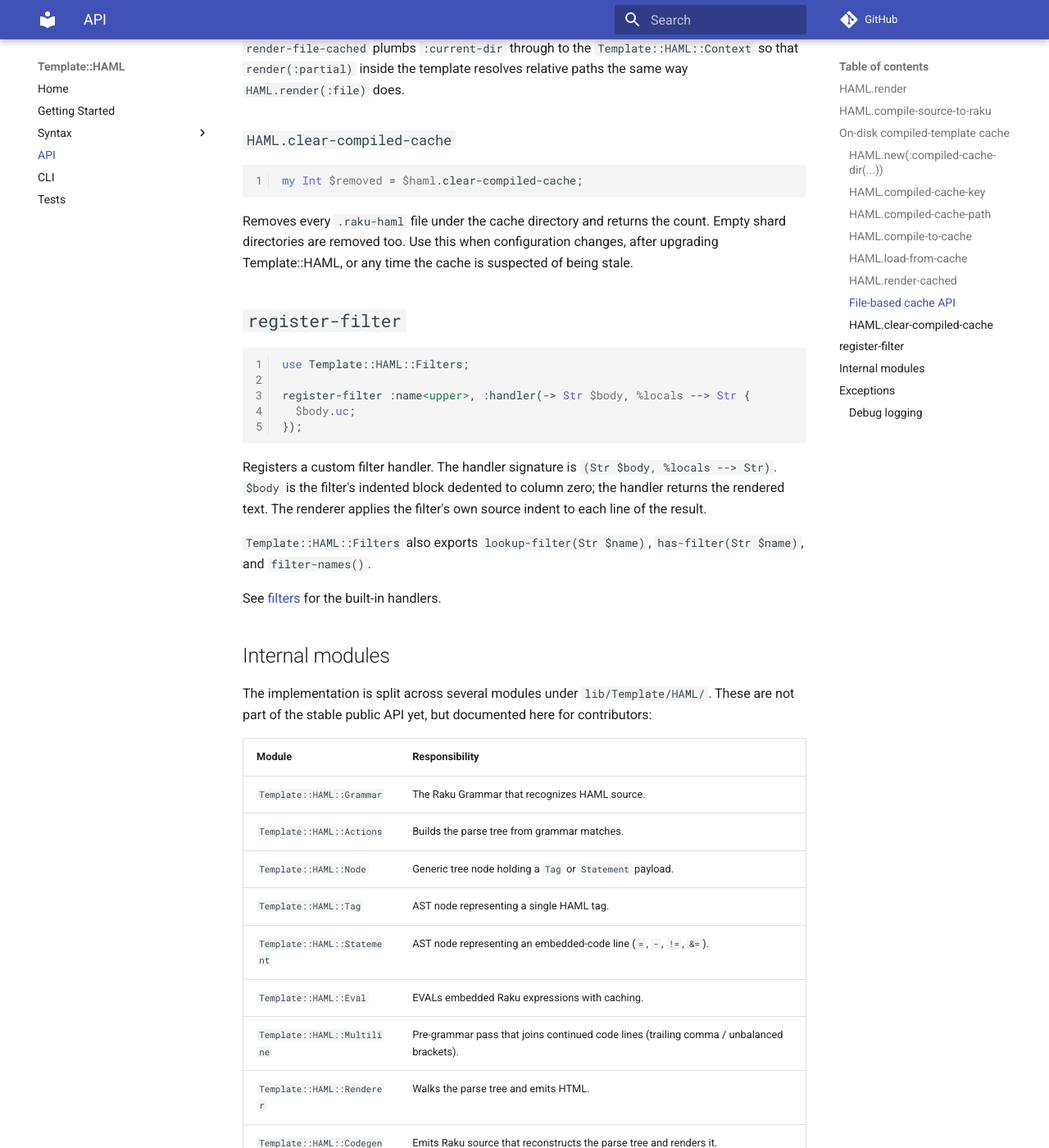
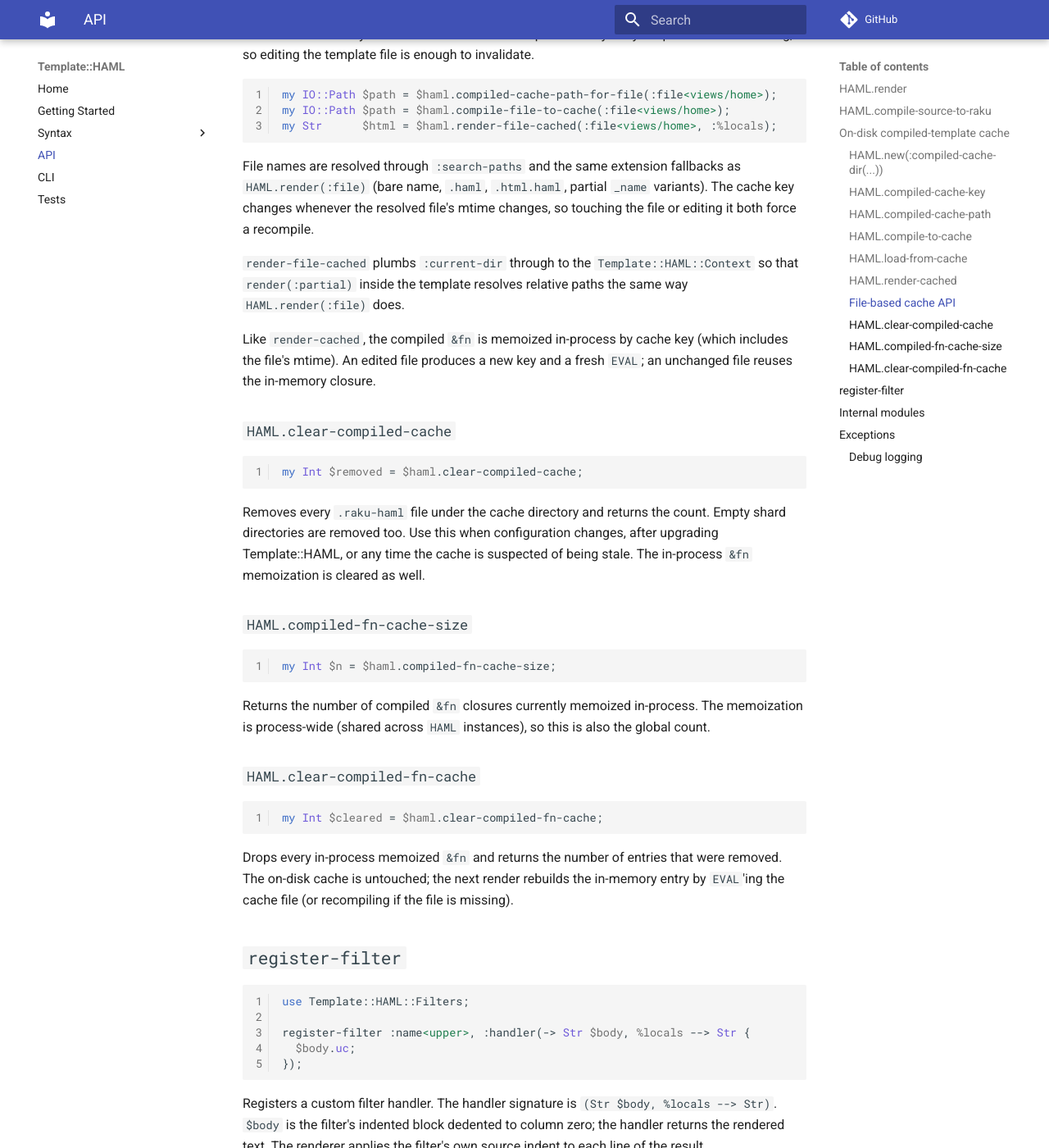
Before and after one commit to gdonald/Template-HAML, an MkDocs documentation site: the page built from docs-src/docs/api.md, in a window 1280 px wide and 1400 px high, scrolled down 3798 px. Shown: the whole window at 82% size. Built offline with MkDocs 1.6.1 and Material for MkDocs 9.7.7, drawn with Linux system fonts in a browser that asks for light colours; comment, search, counter and statistics services are not loaded; some of the changed text lies outside the part shown.

Commit message:
Add function memoization

````diff
--- a/docs-src/docs/api.md
+++ b/docs-src/docs/api.md
@@ -89,6 +89,12 @@ Invalidation is automatic for both flavors of the API:
 Stale entries left behind on disk are not garbage-collected automatically; see
 [`clear-compiled-cache`](#clear-compiled-cache) below.
 
+On top of the on-disk cache, each unique `(src, config)` or `(file, mtime,
+config)` pair produces a compiled `&fn` closure that is memoized in-process,
+so the cache file is `EVAL`'d at most once per process per template. See
+[`compiled-fn-cache-size`](#hamlcompiled-fn-cache-size) and
+[`clear-compiled-fn-cache`](#hamlclear-compiled-fn-cache).
+
 ### `HAML.new(:compiled-cache-dir(...))`
 
 ```raku
@@ -150,6 +156,13 @@ my $html = $haml.render-cached(:src(...), :%locals, :config(...));
 Convenience wrapper: `compile-to-cache` + `load-from-cache` + invocation
 with the appropriate `Template::HAML::Context` plumbed through `$*HAML-CTX`.
 
+The compiled `&fn` is memoized in-process by cache key, so a cache file is
+`EVAL`'d at most once per process per `(src, config)` tuple. Subsequent calls
+skip disk I/O entirely and reuse the in-memory closure. The memoization is
+shared across `HAML` instances in the same process — different
+`:compiled-cache-dir` values do not produce duplicate entries when the cache
+key matches.
+
 ### File-based cache API
 
 The same on-disk layout is reused for cached compilations keyed by file
@@ -170,6 +183,10 @@ changes, so touching the file or editing it both force a recompile.
 `Template::HAML::Context` so that `render(:partial)` inside the template
 resolves relative paths the same way `HAML.render(:file)` does.
 
+Like `render-cached`, the compiled `&fn` is memoized in-process by cache key
+(which includes the file's mtime). An edited file produces a new key and a
+fresh `EVAL`; an unchanged file reuses the in-memory closure.
+
 ### `HAML.clear-compiled-cache`
 
 ```raku
@@ -179,7 +196,28 @@ my Int $removed = $haml.clear-compiled-cache;
 Removes every `.raku-haml` file under the cache directory and returns the
 count. Empty shard directories are removed too. Use this when configuration
 changes, after upgrading Template::HAML, or any time the cache is suspected
-of being stale.
+of being stale. The in-process `&fn` memoization is cleared as well.
+
+### `HAML.compiled-fn-cache-size`
+
+```raku
+my Int $n = $haml.compiled-fn-cache-size;
+```
+
+Returns the number of compiled `&fn` closures currently memoized in-process.
+The memoization is process-wide (shared across `HAML` instances), so this is
+also the global count.
+
+### `HAML.clear-compiled-fn-cache`
+
+```raku
+my Int $cleared = $haml.clear-compiled-fn-cache;
+```
+
+Drops every in-process memoized `&fn` and returns the number of entries that
+were removed. The on-disk cache is untouched; the next render rebuilds the
+in-memory entry by `EVAL`'ing the cache file (or recompiling if the file is
+missing).
 
 ## `register-filter`
 
````
Also changed, not shown: 3 other files.
